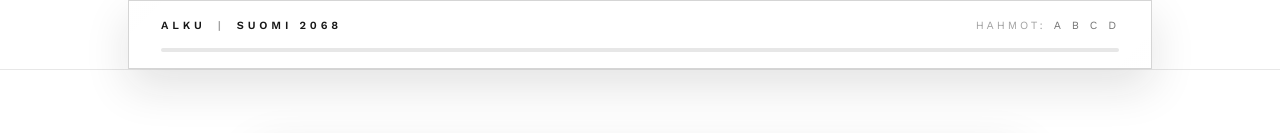
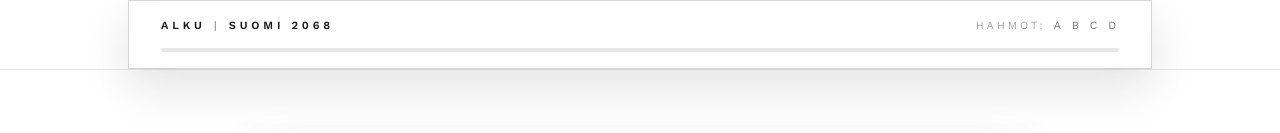
Before and after one commit to Laged/murhakaverit-chatgpt, a Next.js app: page / in a window 1280 px wide. Shown: the top 133 px of the page. Built offline with nearby package versions, Linux system fonts and the light colour scheme.

Commit message:
fix: add stable key wrapper for nav links

```diff
--- a/src/components/site-header.tsx
+++ b/src/components/site-header.tsx
@@ -53,22 +53,25 @@ export async function SiteHeader() {
       <div className="panel mx-auto flex w-full max-w-5xl flex-col gap-2 bg-background/85 px-4 py-3 sm:gap-3 sm:px-8 sm:py-4">
         <div className="flex w-full flex-col items-stretch gap-2 sm:flex-row sm:items-center sm:justify-between sm:gap-4">
           <nav className="flex items-center justify-center gap-2 text-[11px] font-semibold uppercase tracking-[0.35em] text-foreground sm:justify-start">
-            {navItems.map((item, index) => (
-              <>
-                <Link
-                  key={typeof item.href === "string" ? item.href : `${item.href.pathname}#${item.href.hash}`}
-                  href={item.href}
-                  className="transition hover:text-foreground/70"
-                >
+            {navItems.map((item, index) => {
+              const key =
+                typeof item.href === "string"
+                  ? item.href
+                  : `${item.href.pathname}#${item.href.hash}`;
+
+              return (
+                <span key={key} className="flex items-center gap-2">
+                  <Link href={item.href} className="transition hover:text-foreground/70">
                     {item.label}
                   </Link>
                   {index === 0 && (
-                  <span key="divider" className="px-1 text-foreground/40" aria-hidden>
+                    <span className="text-foreground/40" aria-hidden>
                       |
                     </span>
                   )}
-              </>
-            ))}
+                </span>
+              );
+            })}
           </nav>
           <div className="flex items-center justify-center gap-2 text-[11px] uppercase tracking-[0.26em] text-foreground/60 sm:justify-end">
             <span className="hidden text-foreground/40 sm:inline">Hahmot:</span>
```
Lines whose indentation alone changed are shown as unchanged.
